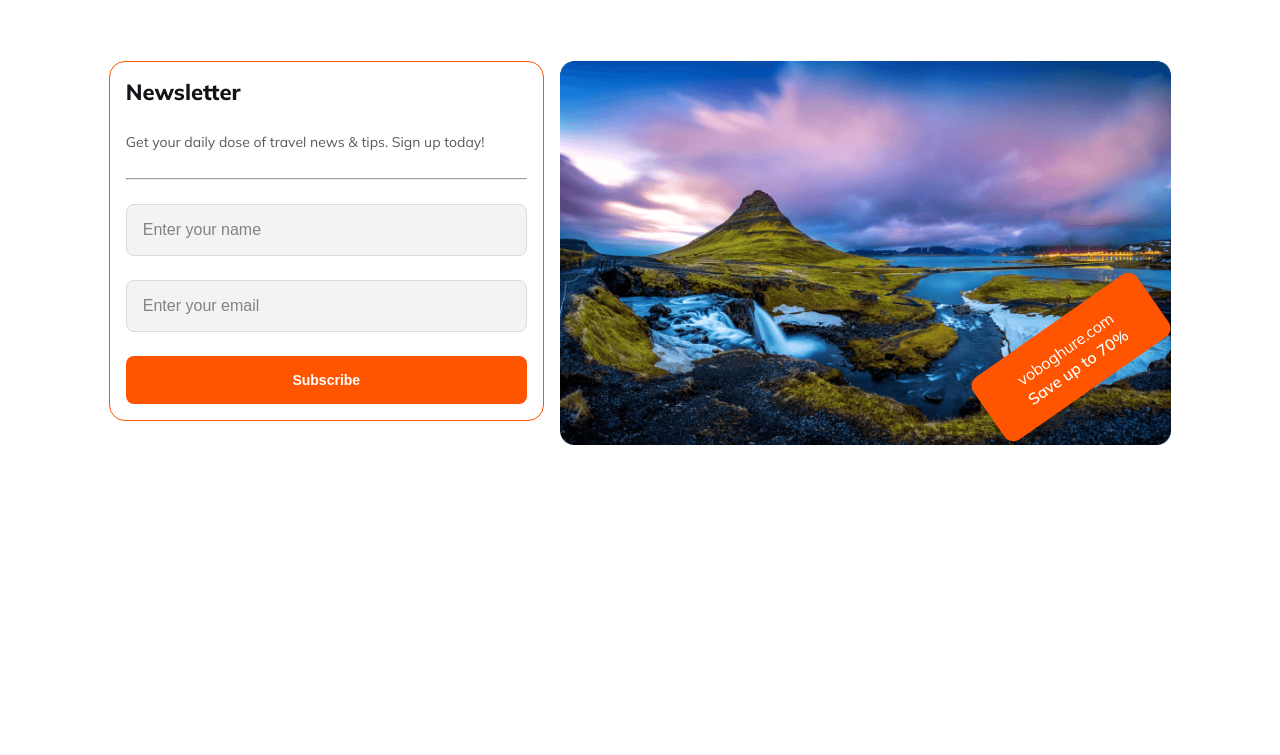
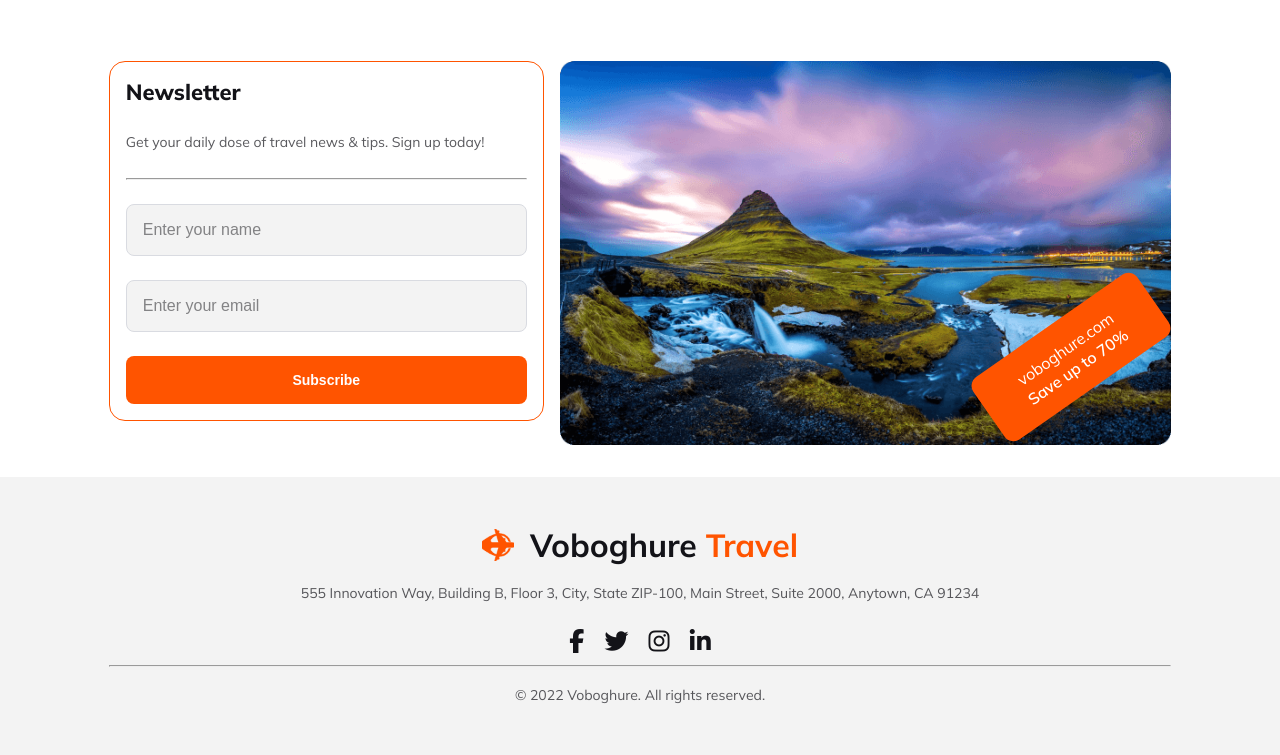
Before and after one commit to JuborajSujon/voboghure-travel, a plain HTML site: page index.html in a window 1280 px wide. Shown: the part 3712-4467 px from the top of the page. Before the commit the page ends 4189 px from the top, so only its background shows below. Drawn offline with Linux system fonts and the light colour scheme.

Commit message:
Added footer section content and styling

```diff
--- a/css/responsive.css
+++ b/css/responsive.css
@@ -230,6 +230,16 @@
   .choose-our-bg-7 {
     grid-column: span 7;
   }
+
+  .footer-logo img {
+    width: 2rem;
+    height: 2rem;
+  }
+
+  .footer-logo .heading-3__footer {
+    color: var(--primary-color);
+    font-size: 2rem;
+  }
 }
 
 /* Large Media Query */
--- a/css/style.css
+++ b/css/style.css
@@ -459,3 +459,45 @@ a {
   font-weight: 600;
 }
 /* Newsletter Section End */
+
+/* Footer section start */
+.footer {
+  padding: 2rem 0;
+  background-color: #f3f3f3;
+  text-align: center;
+}
+
+.footer-logo {
+  display: flex;
+  align-items: center;
+  justify-content: center;
+  gap: 1rem;
+  padding: 1rem 0;
+}
+.footer-logo img {
+  width: 1.5rem;
+  height: 1rem;
+}
+
+.footer-logo h2 {
+  color: var(--primary-color);
+}
+.footer-container p {
+  padding: 0 0 1rem 0;
+  line-height: 1.5rem;
+  font-weight: 400;
+}
+
+.social-link a {
+  display: inline-block;
+  padding: 0.5rem;
+}
+.social-link a i {
+  font-size: 1.5rem;
+  color: var(--primary-color);
+}
+
+p.copyright {
+  padding: 1rem 0;
+}
+/* Footer section end */
--- a/index.html
+++ b/index.html
@@ -1613,7 +1613,40 @@
     </main>
     <!-- Main section end -->
     <!-- Footer section start -->
-    <footer></footer>
+    <footer>
+      <section class="footer">
+        <div class="container footer-container">
+          <div class="footer-logo">
+            <img src="./Images/logo.png" alt="Brand logo" />
+            <h2 class="heading-3 heading-3__footer">
+              Voboghure <span class="heading-3__brand-name">Travel</span>
+            </h2>
+          </div>
+          <p class="text-medium">
+            555 Innovation Way, Building B, Floor 3, City, State ZIP-100, Main
+            Street, Suite 2000, Anytown, CA 91234
+          </p>
+          <div class="social-link">
+            <a class="text-medium" href="#">
+              <i class="fa-brands fa-facebook-f"></i>
+            </a>
+            <a class="text-medium" href="#">
+              <i class="fa-brands fa-twitter"></i>
+            </a>
+            <a class="text-medium" href="#">
+              <i class="fa-brands fa-instagram"></i>
+            </a>
+            <a class="text-medium" href="#">
+              <i class="fa-brands fa-linkedin-in"></i>
+            </a>
+          </div>
+          <hr />
+          <p class="text-medium copyright">
+            © 2022 Voboghure. All rights reserved.
+          </p>
+        </div>
+      </section>
+    </footer>
     <!-- Footer section end -->
   </body>
 </html>
```
